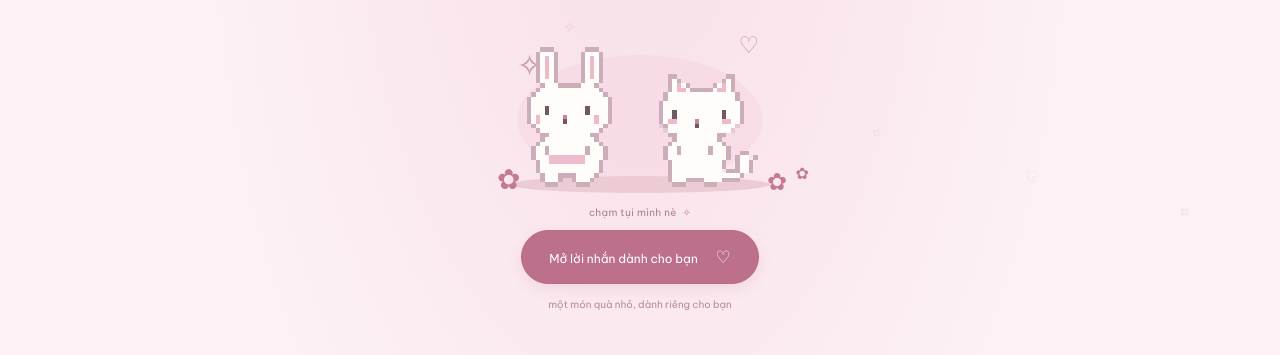
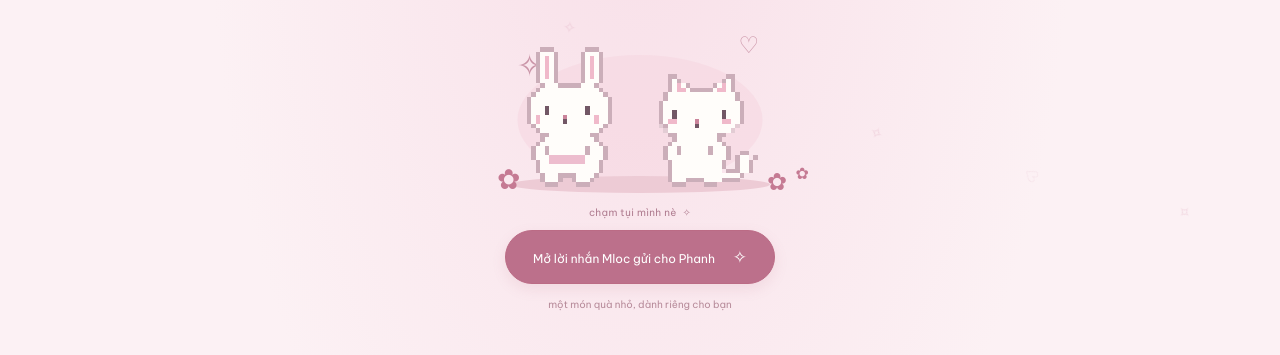
Before and after one commit to MLAkainu/MiniApp, a website built with Vite: page index.html in a window 1280 px wide. Shown: the part 445-800 px from the top of the page. Built offline with nearby package versions, Linux system fonts and the light colour scheme; a web font is replaced by a local one.

Commit message:
Personalize letter button from Mloc to Phanh with a star

```diff
--- a/index.html
+++ b/index.html
@@ -24,7 +24,7 @@
         <span class="pixel-flower f1" aria-hidden="true">✿</span><span class="pixel-flower f2" aria-hidden="true">✿</span><span class="pixel-flower f3" aria-hidden="true">✿</span>
         <div class="animal-message is-hint" role="status">chạm tụi mình nè <span aria-hidden="true">✧</span></div>
       </div>
-      <button class="primary" id="open-letter">Mở lời nhắn dành cho bạn <span aria-hidden="true">♡</span></button>
+      <button class="primary" id="open-letter">Mở lời nhắn Mloc gửi cho Phanh <span aria-hidden="true">✧</span></button>
       <p class="tiny">một món quà nhỏ, dành riêng cho bạn</p>
     </section>
     <section class="little-things" aria-labelledby="little-title">
```
Also changed, not shown: tests/browser/site.spec.js (+1 -1 lines).
